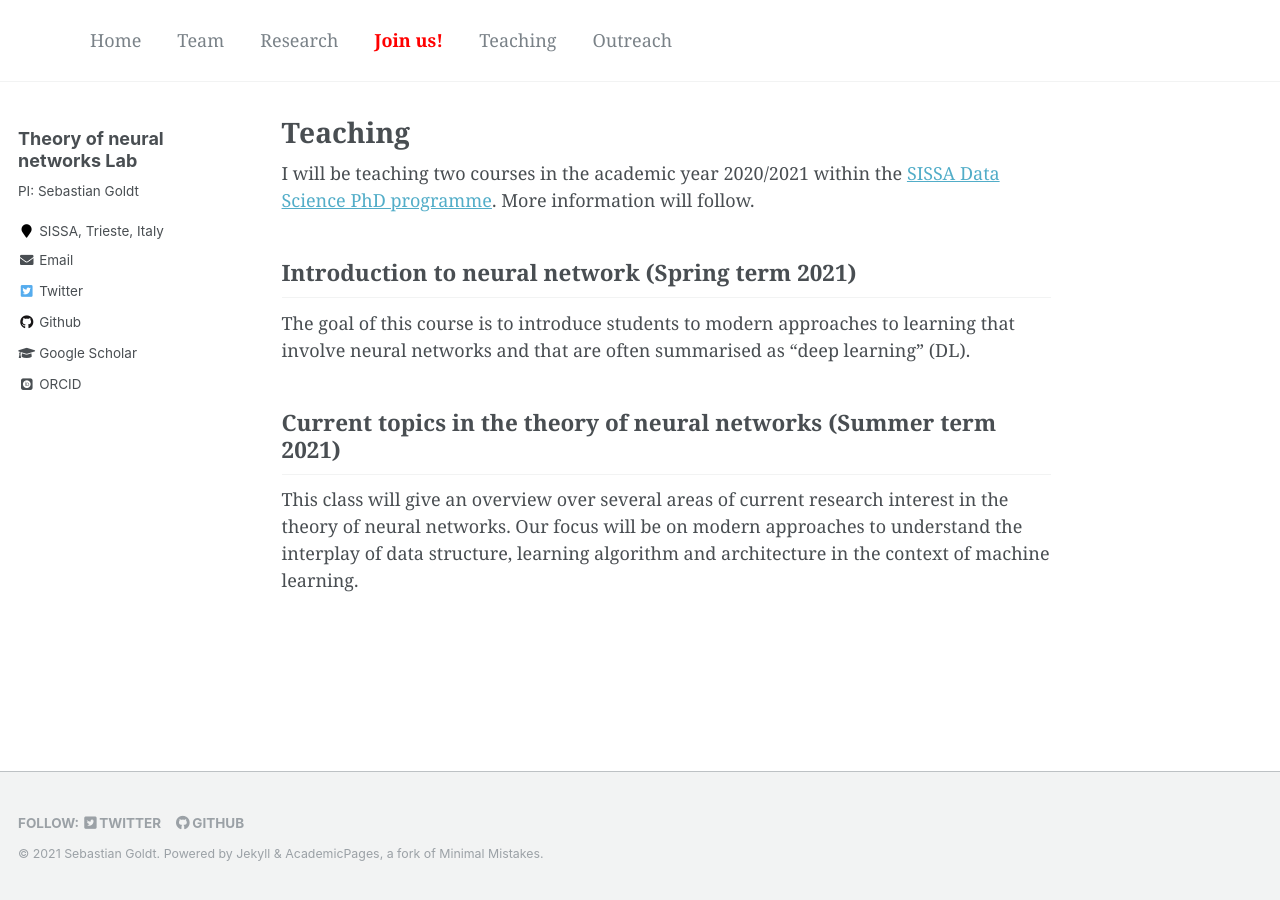
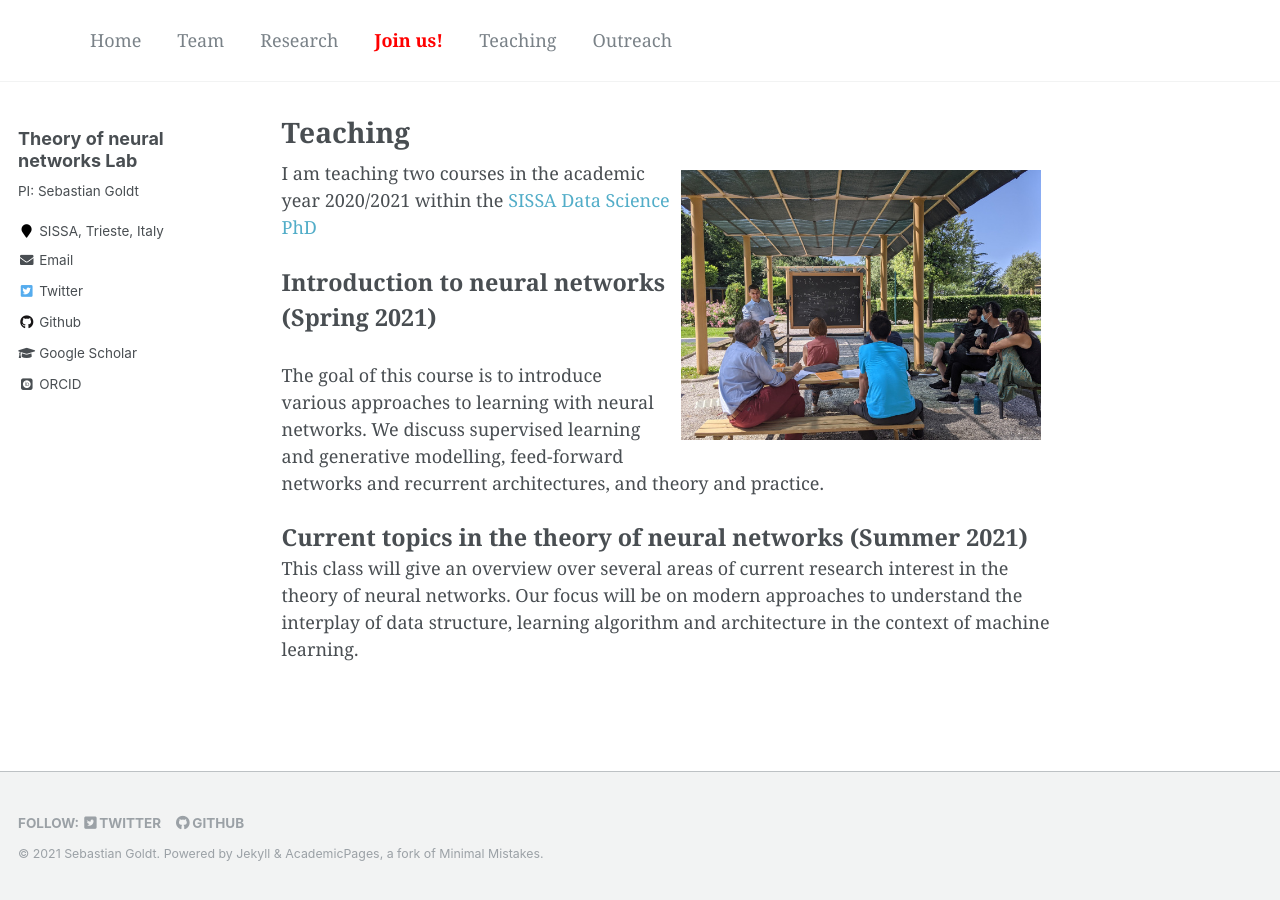
Before and after one commit to goldtlab/oldwebsite, a Jekyll site: the page built from _pages/teaching.md, in a window 1280 px wide. Built offline with Jekyll 4.4.1, drawn with Linux system fonts in a browser that asks for light colours; some web fonts are replaced.

Commit message:
Added teaching photo, small edits

```diff
--- a/_pages/teaching.md
+++ b/_pages/teaching.md
@@ -5,22 +5,25 @@ excerpt: "Teaching"
 author_profile: true
 ---
 
-I will be teaching two courses in the academic year 2020/2021 within the [SISSA
-Data Science PhD
-programme](https://www.sissa.it/dipartimento-di-eccellenza). More information
-will follow.
+<p><img src="images/teaching.jpg" alt="Teaching in the garden" title="Teaching in the garden"
+width="360" style="float:right; margin:10px" />
 
-Introduction to neural network (Spring term 2021)
----
+I am teaching two courses in the academic year 2020/2021 within the <a
+href="https://www.sissa.it/dipartimento-di-eccellenza">SISSA Data Science
+PhD</a>
 
-The goal of this course is to introduce students to modern approaches to
-learning that involve neural networks and that are often summarised as “deep
-learning” (DL).
 
-Current topics in the theory of neural networks (Summer term 2021)
----
+<div style="font-size:130%; font-weight:bold">Introduction to neural networks
+(Spring 2021)</div><br/>
 
-This class will give an overview over several areas of current research interest
-in the theory of neural networks. Our focus will be on modern approaches to
-understand the interplay of data structure, learning algorithm and architecture
-in the context of machine learning.
+The goal of this course is to introduce various approaches to learning with
+neural networks. We discuss supervised learning and generative modelling,
+feed-forward networks and recurrent architectures, and theory and practice.</p>
+
+<div style="font-size:130%; font-weight:bold">Current topics in the theory of
+neural networks (Summer 2021)</div>
+
+<p>This class will give an overview over several areas of current research
+interest in the theory of neural networks. Our focus will be on modern
+approaches to understand the interplay of data structure, learning algorithm and
+architecture in the context of machine learning.</p>
--- a/_sass/_page.scss
+++ b/_sass/_page.scss
@@ -73,7 +73,7 @@
   }
 
   a {
-    text-decoration: underline;
+    text-decoration: none;
 
     &:hover {
       text-decoration: underline;
```
Also changed, not shown: _pages/about.md (+5 -5 lines), _pages/join.md (+12 -5 lines), images/teaching.jpg (added).
